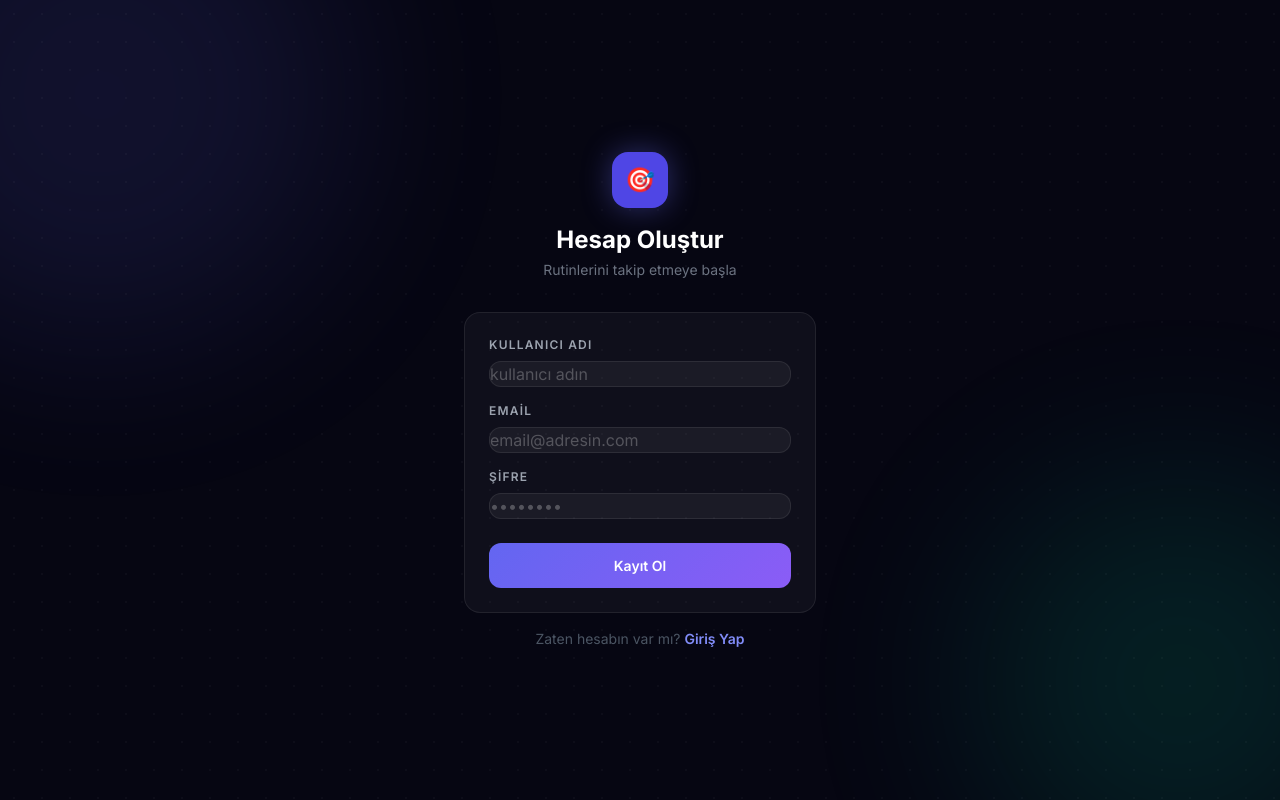
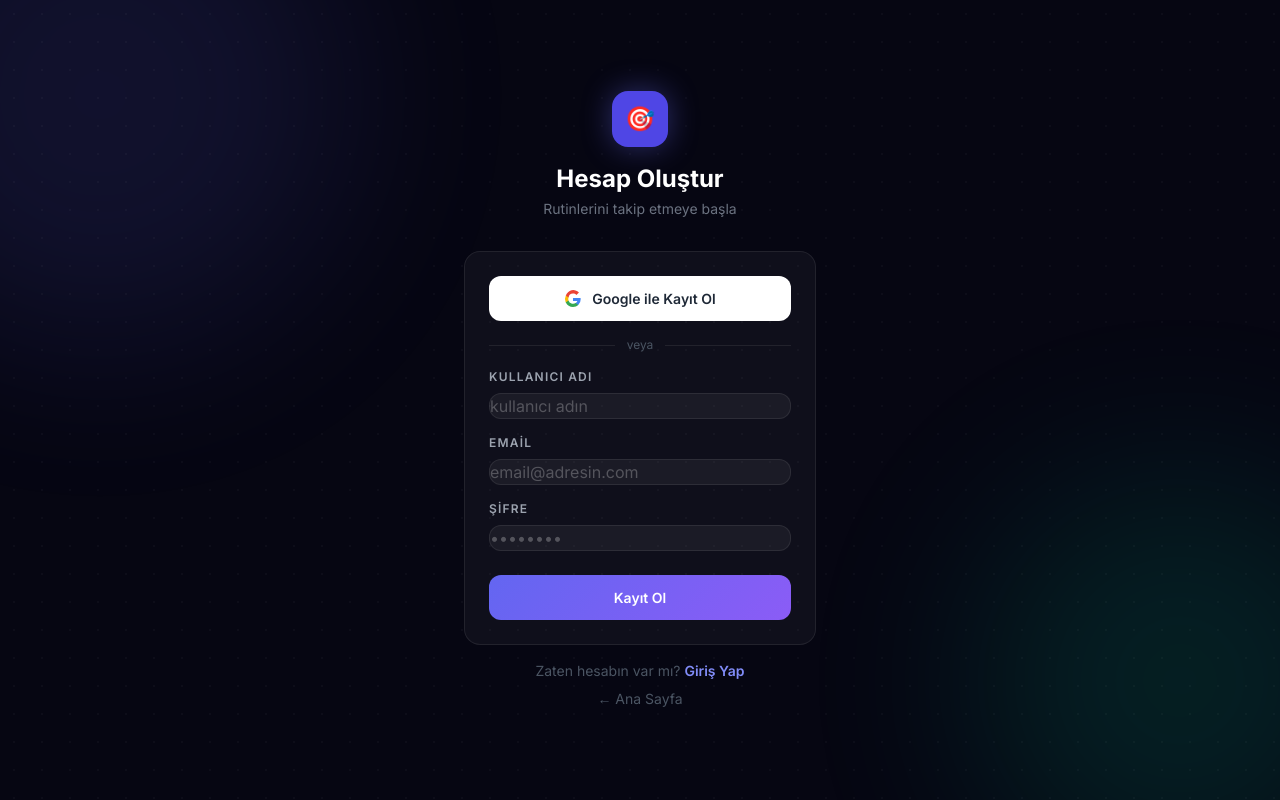
Before and after one commit to aslan0438/rutin-takipci, a Flask app: page /register in a window 1280 px wide. Run offline with Flask 3, Linux system fonts and the light colour scheme; some libraries are stand-ins or nearby versions.

Commit message:
Google OAuth eklendi

```diff
--- a/rutin-takipci/app.py
+++ b/rutin-takipci/app.py
@@ -2,11 +2,13 @@ from flask import Flask, render_template, request, redirect, url_for, flash, jso
 from flask_sqlalchemy import SQLAlchemy
 from flask_login import LoginManager, UserMixin, login_user, logout_user, login_required, current_user
 from werkzeug.security import generate_password_hash, check_password_hash
+from flask_dance.contrib.google import make_google_blueprint, google
 from datetime import date, timedelta
 import os
 
 app = Flask(__name__)
 app.secret_key = os.environ.get('SECRET_KEY', 'rutin-takipci-secret-2024')
+os.environ['OAUTHLIB_INSECURE_TRANSPORT'] = '1'
 
 database_url = os.environ.get('DATABASE_URL', 'sqlite:///rutin.db')
 if database_url.startswith('postgres://'):
@@ -17,6 +19,14 @@ app.config['SQLALCHEMY_TRACK_MODIFICATIONS'] = False
 db = SQLAlchemy(app)
 login_manager = LoginManager(app)
 login_manager.login_view = 'landing'
+
+google_bp = make_google_blueprint(
+    client_id=os.environ.get('GOOGLE_CLIENT_ID'),
+    client_secret=os.environ.get('GOOGLE_CLIENT_SECRET'),
+    scope=['profile', 'email'],
+    redirect_url='/auth/google/callback'
+)
+app.register_blueprint(google_bp, url_prefix='/login')
 
 class User(UserMixin, db.Model):
     id = db.Column(db.Integer, primary_key=True)
@@ -188,6 +198,34 @@ def login():
 def logout():
     logout_user()
     return redirect(url_for('landing'))
+
+@app.route('/auth/google/callback')
+def google_callback():
+    if not google.authorized:
+        return redirect(url_for('login'))
+    resp = google.get('/oauth2/v2/userinfo')
+    if not resp.ok:
+        return redirect(url_for('login'))
+    info = resp.json()
+    email = info['email']
+    name = info.get('name', email.split('@')[0]).replace(' ', '_')
+    user = User.query.filter_by(email=email).first()
+    if not user:
+        username = name
+        counter = 1
+        while User.query.filter_by(username=username).first():
+            username = f'{name}{counter}'
+            counter += 1
+        user = User(username=username, email=email,
+                   password=generate_password_hash(os.urandom(16).hex()))
+        db.session.add(user)
+        db.session.commit()
+    login_user(user)
+    return redirect(url_for('index'))
+
+@app.route('/login/google')
+def google_login():
+    return redirect(url_for('google.login'))
 
 @app.route('/add', methods=['POST'])
 @login_required
--- a/rutin-takipci/requirements.txt
+++ b/rutin-takipci/requirements.txt
@@ -3,6 +3,7 @@ certifi==2026.2.25
 charset-normalizer==3.4.5
 click==8.3.1
 Flask==3.1.3
+Flask-Dance==7.1.0
 Flask-Login==0.6.3
 Flask-SQLAlchemy==3.1.1
 greenlet==3.3.2
@@ -11,11 +12,14 @@ idna==3.11
 itsdangerous==2.2.0
 Jinja2==3.1.6
 MarkupSafe==3.0.3
+oauthlib==3.3.1
 packaging==26.0
 psycopg2-binary==2.9.11
 requests==2.32.5
+requests-oauthlib==2.0.0
 resend==2.23.0
 SQLAlchemy==2.0.48
 typing_extensions==4.15.0
 urllib3==2.6.3
+URLObject==3.0.0
 Werkzeug==3.1.6
--- a/rutin-takipci/templates/register.html
+++ b/rutin-takipci/templates/register.html
@@ -9,8 +9,8 @@
         @import url('https://fonts.googleapis.com/css2?family=Inter:wght@400;500;600;700;800&display=swap');
         * { font-family: 'Inter', sans-serif; }
         body { background: #060612; min-height: 100vh; overflow: hidden; }
-        .bg-orb { position: fixed; border-radius: 50%; filter: blur(90px); opacity: 0.12; pointer-events: none; animation: float 8s ease-in-out infinite; }
-        @keyframes float { 0%,100%{transform:translateY(0) scale(1)} 50%{transform:translateY(-20px) scale(1.05)} }
+        .bg-orb{position:fixed;border-radius:50%;filter:blur(90px);opacity:0.12;pointer-events:none;animation:float 8s ease-in-out infinite}
+        @keyframes float{0%,100%{transform:translateY(0) scale(1)}50%{transform:translateY(-20px) scale(1.05)}}
         .orb1{width:500px;height:500px;background:#6366f1;top:-150px;left:-150px}
         .orb2{width:400px;height:400px;background:#06d6a0;bottom:-100px;right:-100px;animation-delay:3s}
         .dot-grid{position:fixed;inset:0;background-image:radial-gradient(rgba(255,255,255,0.03) 1px,transparent 1px);background-size:28px 28px;pointer-events:none}
@@ -20,6 +20,10 @@
         input::placeholder{color:rgba(255,255,255,0.25)!important}
         .btn{background:linear-gradient(135deg,#6366f1,#8b5cf6);color:white;padding:12px;border-radius:12px;font-weight:600;font-size:14px;width:100%;cursor:pointer;transition:all 0.3s;border:none}
         .btn:hover{transform:scale(1.02);box-shadow:0 8px 25px rgba(99,102,241,0.4)}
+        .btn-google{background:white;color:#1f2937;padding:12px;border-radius:12px;font-weight:600;font-size:14px;width:100%;cursor:pointer;transition:all 0.3s;border:none;display:flex;align-items:center;justify-content:center;gap:10px}
+        .btn-google:hover{transform:scale(1.02);box-shadow:0 8px 25px rgba(255,255,255,0.15)}
+        .divider{display:flex;align-items:center;gap:12px;margin:16px 0}
+        .divider::before,.divider::after{content:'';flex:1;height:1px;background:rgba(255,255,255,0.08)}
         @keyframes slideUp{from{opacity:0;transform:translateY(20px)}to{opacity:1;transform:translateY(0)}}
         .slide-up{animation:slideUp 0.5s ease forwards}
     </style>
@@ -45,6 +49,19 @@
         {% endwith %}
 
         <div class="glass rounded-2xl p-6">
+            <!-- Google ile Kayıt -->
+            <a href="/login/google" class="btn-google mb-2">
+                <svg width="18" height="18" viewBox="0 0 18 18">
+                    <path fill="#4285F4" d="M16.51 8H8.98v3h4.3c-.18 1-.74 1.48-1.6 2.04v2.01h2.6a7.8 7.8 0 0 0 2.38-5.88c0-.57-.05-.66-.15-1.18z"/>
+                    <path fill="#34A853" d="M8.98 17c2.16 0 3.97-.72 5.3-1.94l-2.6-2.04a4.8 4.8 0 0 1-7.18-2.54H1.83v2.07A8 8 0 0 0 8.98 17z"/>
+                    <path fill="#FBBC05" d="M4.5 10.48A4.8 4.8 0 0 1 4.5 7.5V5.43H1.83a8 8 0 0 0 0 7.14z"/>
+                    <path fill="#EA4335" d="M8.98 3.58c1.32 0 2.5.45 3.44 1.35l2.54-2.54A8 8 0 0 0 1.83 5.43L4.5 7.5a4.77 4.77 0 0 1 4.48-3.92z"/>
+                </svg>
+                Google ile Kayıt Ol
+            </a>
+
+            <div class="divider"><span class="text-xs text-gray-600">veya</span></div>
+
             <form method="POST" action="/register">
                 <div class="mb-4">
                     <label class="text-xs text-gray-400 uppercase tracking-widest mb-2 block font-semibold">Kullanıcı Adı</label>
@@ -66,6 +83,9 @@
             Zaten hesabın var mı?
             <a href="/login" class="text-indigo-400 hover:text-indigo-300 font-semibold transition">Giriş Yap</a>
         </p>
+        <p class="text-center text-sm text-gray-600 mt-2">
+            <a href="/landing" class="text-gray-600 hover:text-gray-400 transition">← Ana Sayfa</a>
+        </p>
     </div>
 </body>
 </html>
```
Also changed, not shown: rutin-takipci/templates/login.html (+22 -2 lines).
